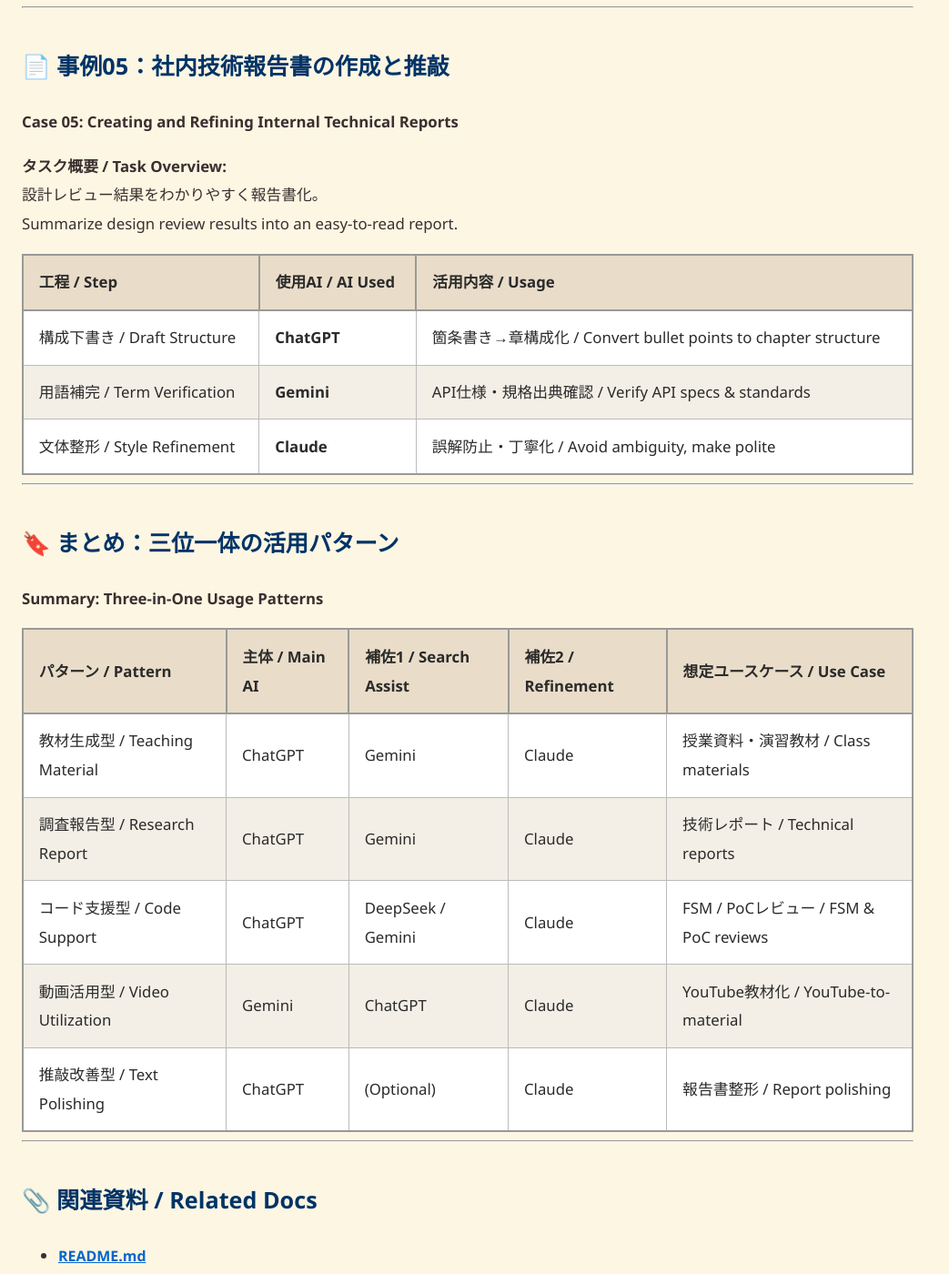
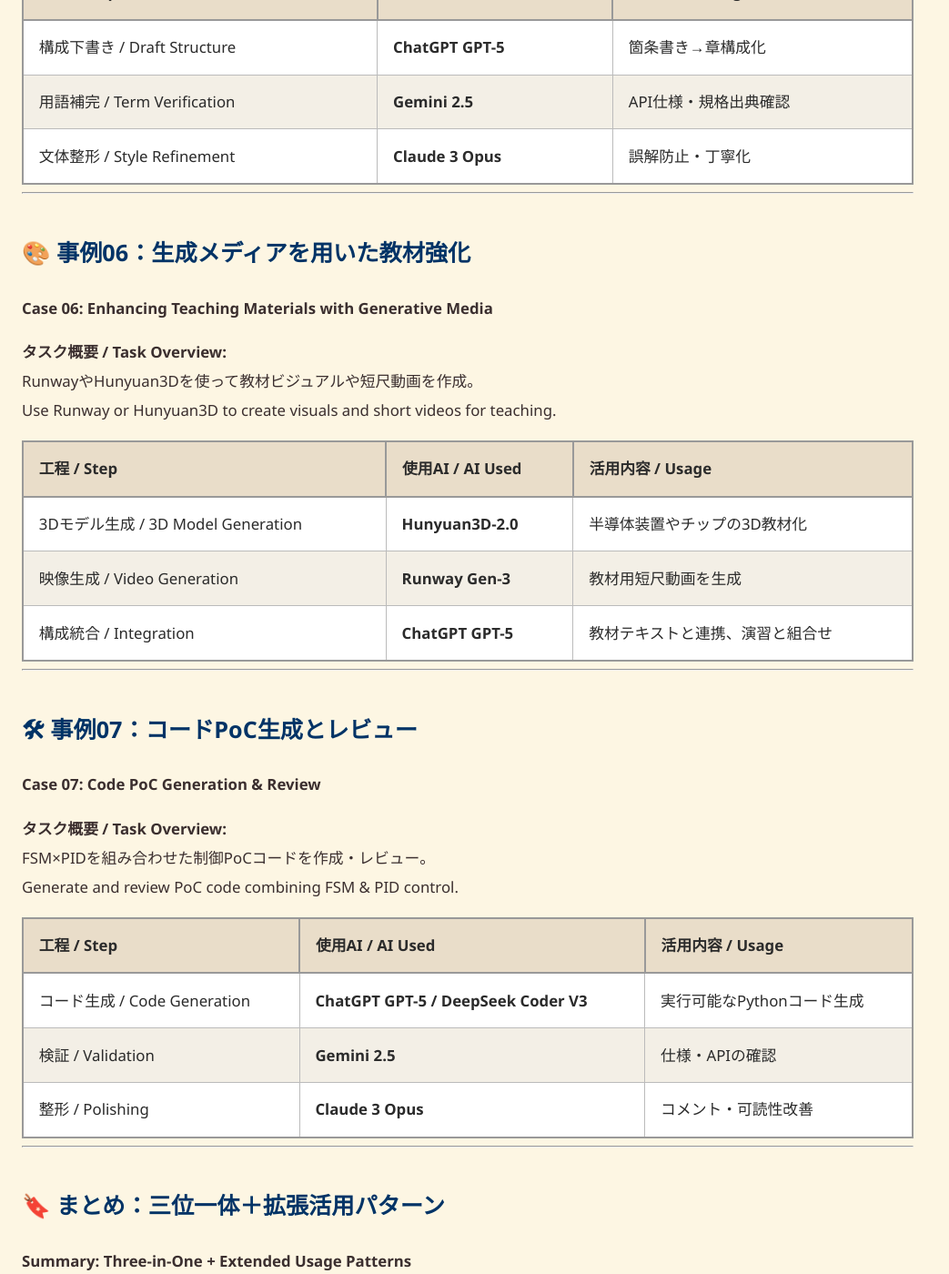
Before and after one commit to Samizo-AITL/Edusemi-Plus, a Jekyll site: the page built from ai-tools-comparison/usecase_examples.md, in a window 1280 px wide and 1400 px high, scrolled down 2880 px. Shown: the whole window at 91% size, without its empty margins (0-1043 px from the left). Built offline with Jekyll 4.4.1, drawn with Linux system fonts in a browser that asks for light colours; some of the changed text lies outside the part shown.

Commit message:
Update usecase_examples.md

```diff
--- a/ai-tools-comparison/usecase_examples.md
+++ b/ai-tools-comparison/usecase_examples.md
@@ -9,8 +9,8 @@
 **Practical Use Cases of ChatGPT × Gemini × Claude (Edusemi-Plus Edition)**
 
 本資料は、Edusemi-Plus における **教材設計・技術支援・調査分析** において、
-ChatGPT（GPT-4o）を中心に **Gemini（検索補佐）**、**Claude（文章整形）** を組み合わせて活用する実例集です。
-This document provides practical examples of combining ChatGPT (GPT-4o) with Gemini (search assistant) and Claude (text refinement) in **teaching, technical support, and research**.
+ChatGPT（GPT-5）を中心に **Gemini 2.5（検索補佐）**、**Claude 3 Opus（文章整形）** を組み合わせて活用する実例集です。
+This document provides practical examples of combining **ChatGPT (GPT-5)** with **Gemini 2.5 (search assistant)** and **Claude 3 Opus (text refinement)** in **teaching, technical support, and research**.
 
 ---
 
@@ -23,10 +23,10 @@
 
 | 工程 / Step | 使用AI / AI Used | 活用内容 / Usage |
 |-------------|-----------------|------------------|
-| 情報収集 / Info Gathering | **Gemini** | TSMC最新技術・工場戦略・競合状況を検索 / Search latest tech, fab strategies, competitors |
-| 教材構成 / Structure Design | **ChatGPT** | 章立て・要点整理・Mermaid図生成 / Chapter outline, key points, Mermaid diagrams |
-| 演習生成 / Exercise Creation | **ChatGPT** | 選択式・記述式問題を自動生成 / Auto-generate MCQs and descriptive questions |
-| 表現整形 / Refinement | **Claude** | 文体を丁寧化し読みやすく編集 / Make text polite and readable |
+| 情報収集 / Info Gathering | **Gemini 2.5** | TSMC最新技術・工場戦略・競合状況を検索 |
+| 教材構成 / Structure Design | **ChatGPT GPT-5** | 章立て・要点整理・Mermaid図生成 |
+| 演習生成 / Exercise Creation | **ChatGPT GPT-5** | 選択式・記述式問題を自動生成 |
+| 表現整形 / Refinement | **Claude 3 Opus** | 文体を丁寧化し読みやすく編集 |
 
 ---
 
@@ -39,9 +39,9 @@
 
 | 工程 / Step | 使用AI / AI Used | 活用内容 / Usage |
 |-------------|-----------------|------------------|
-| 初期設計 / Initial Design | **ChatGPT** | 状態一覧・遷移条件を定義しMermaid形式で出力 / Define states & transitions in Mermaid format |
-| 検証補助 / Validation Support | **Gemini** | FSM事例を収集・代表例抽出 / Collect & extract representative FSM cases |
-| 整形 / Polishing | **Claude** | 演習問題と解説を丁寧に編集 / Edit exercises & explanations in polite language |
+| 初期設計 / Initial Design | **ChatGPT GPT-5** | 状態一覧・遷移条件を定義しMermaid形式で出力 |
+| 検証補助 / Validation Support | **Gemini 2.5** | FSM事例を収集・代表例抽出 |
+| 整形 / Polishing | **Claude 3 Opus** | 演習問題と解説を丁寧に編集 |
 
 ---
 
@@ -54,9 +54,9 @@
 
 | 工程 / Step | 使用AI / AI Used | 活用内容 / Usage |
 |-------------|-----------------|------------------|
-| 時事情報収集 / News Gathering | **Gemini** | 米中規制・CHIPS法・工場動向を検索 / Search US-China regulations, CHIPS Act, fab updates |
-| 初稿作成 / Draft Creation | **ChatGPT** | Markdown構成で要点整理 / Summarize in Markdown |
-| 文章仕上げ / Final Editing | **Claude** | 論文調に整形 / Refine into academic style |
+| 時事情報収集 / News Gathering | **Gemini 2.5** | 米中規制・CHIPS法・工場動向を検索 |
+| 初稿作成 / Draft Creation | **ChatGPT GPT-5** | Markdown構成で要点整理 |
+| 文章仕上げ / Final Editing | **Claude 3 Opus** | 論文調に整形 |
 
 ---
 
@@ -69,9 +69,9 @@
 
 | 工程 / Step | 使用AI / AI Used | 活用内容 / Usage |
 |-------------|-----------------|------------------|
-| 動画要約 / Video Summary | **Gemini** | 要点・セクション抽出 / Extract key points & sections |
-| 教材構成 / Structure Design | **ChatGPT** | 構成案と演習問題生成 / Create outline & exercises |
-| 言い換え整形 / Language Simplification | **Claude** | 難解文を平易化 / Simplify complex sentences |
+| 動画要約 / Video Summary | **Gemini 2.5** | 要点・セクション抽出 |
+| 教材構成 / Structure Design | **ChatGPT GPT-5** | 構成案と演習問題生成 |
+| 言い換え整形 / Language Simplification | **Claude 3 Opus** | 難解文を平易化 |
 
 ---
 
@@ -84,30 +84,61 @@
 
 | 工程 / Step | 使用AI / AI Used | 活用内容 / Usage |
 |-------------|-----------------|------------------|
-| 構成下書き / Draft Structure | **ChatGPT** | 箇条書き→章構成化 / Convert bullet points to chapter structure |
-| 用語補完 / Term Verification | **Gemini** | API仕様・規格出典確認 / Verify API specs & standards |
-| 文体整形 / Style Refinement | **Claude** | 誤解防止・丁寧化 / Avoid ambiguity, make polite |
+| 構成下書き / Draft Structure | **ChatGPT GPT-5** | 箇条書き→章構成化 |
+| 用語補完 / Term Verification | **Gemini 2.5** | API仕様・規格出典確認 |
+| 文体整形 / Style Refinement | **Claude 3 Opus** | 誤解防止・丁寧化 |
 
 ---
 
-## 🔖 まとめ：三位一体の活用パターン
-**Summary: Three-in-One Usage Patterns**
+## 🎨 事例06：生成メディアを用いた教材強化
+**Case 06: Enhancing Teaching Materials with Generative Media**
+
+**タスク概要 / Task Overview:**
+RunwayやHunyuan3Dを使って教材ビジュアルや短尺動画を作成。
+Use Runway or Hunyuan3D to create visuals and short videos for teaching.
+
+| 工程 / Step | 使用AI / AI Used | 活用内容 / Usage |
+|-------------|-----------------|------------------|
+| 3Dモデル生成 / 3D Model Generation | **Hunyuan3D-2.0** | 半導体装置やチップの3D教材化 |
+| 映像生成 / Video Generation | **Runway Gen-3** | 教材用短尺動画を生成 |
+| 構成統合 / Integration | **ChatGPT GPT-5** | 教材テキストと連携、演習と組合せ |
+
+---
+
+## 🛠 事例07：コードPoC生成とレビュー
+**Case 07: Code PoC Generation & Review**
+
+**タスク概要 / Task Overview:**
+FSM×PIDを組み合わせた制御PoCコードを作成・レビュー。
+Generate and review PoC code combining FSM & PID control.
+
+| 工程 / Step | 使用AI / AI Used | 活用内容 / Usage |
+|-------------|-----------------|------------------|
+| コード生成 / Code Generation | **ChatGPT GPT-5 / DeepSeek Coder V3** | 実行可能なPythonコード生成 |
+| 検証 / Validation | **Gemini 2.5** | 仕様・APIの確認 |
+| 整形 / Polishing | **Claude 3 Opus** | コメント・可読性改善 |
+
+---
+
+## 🔖 まとめ：三位一体＋拡張活用パターン
+**Summary: Three-in-One + Extended Usage Patterns**
 
 | パターン / Pattern | 主体 / Main AI | 補佐1 / Search Assist | 補佐2 / Refinement | 想定ユースケース / Use Case |
 |--------------------|---------------|-----------------------|--------------------|-----------------------------|
-| 教材生成型 / Teaching Material | ChatGPT | Gemini | Claude | 授業資料・演習教材 / Class materials |
-| 調査報告型 / Research Report | ChatGPT | Gemini | Claude | 技術レポート / Technical reports |
-| コード支援型 / Code Support | ChatGPT | DeepSeek / Gemini | Claude | FSM / PoCレビュー / FSM & PoC reviews |
-| 動画活用型 / Video Utilization | Gemini | ChatGPT | Claude | YouTube教材化 / YouTube-to-material |
-| 推敲改善型 / Text Polishing | ChatGPT | (Optional) | Claude | 報告書整形 / Report polishing |
+| 教材生成型 / Teaching Material | ChatGPT GPT-5 | Gemini 2.5 | Claude 3 Opus | 授業資料・演習教材 |
+| 調査報告型 / Research Report | ChatGPT GPT-5 | Gemini 2.5 | Claude 3 Opus | 技術レポート |
+| コード支援型 / Code Support | ChatGPT GPT-5 | DeepSeek V3 / Gemini 2.5 | Claude 3 Opus | FSM / PoCレビュー |
+| 動画活用型 / Video Utilization | Gemini 2.5 | ChatGPT GPT-5 | Claude 3 Opus | YouTube教材化 |
+| メディア生成型 / Media Creation | Hunyuan3D / Runway | ChatGPT GPT-5 | Claude 3 Opus | 3D・動画教材 |
+| 推敲改善型 / Text Polishing | ChatGPT GPT-5 | (Optional) | Claude 3 Opus | 報告書整形 |
 
 ---
 
 ## 📎 関連資料 / Related Docs
 - [README.md](./README.md)
-- [ai_models_list.md](./ai_models_list.md)
-- [ai_selection_guide.md](./ai_selection_guide.md)
-- [ai_prompt_log.md](./ai_prompt_log.md)
+- [ai_models_list_2025.md](./ai_models_list_2025.md)
+- [ai_selection_guide_2025.md](./ai_selection_guide_2025.md)
+- [prompt_test_cases_2025.md](./prompt_test_cases_2025.md)
 
 ---
 
```
